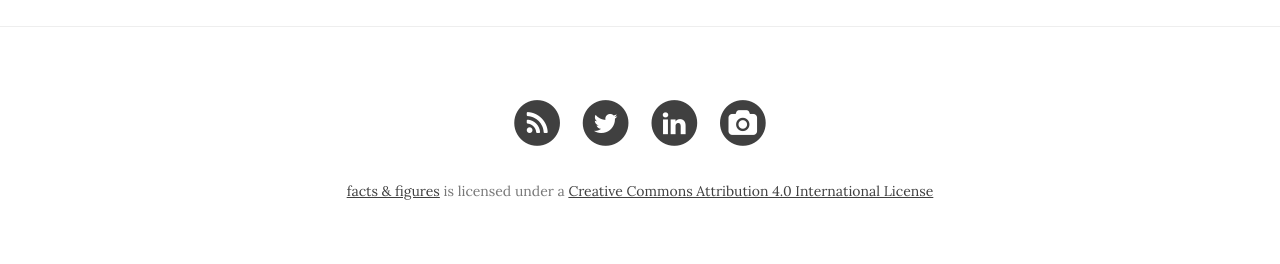
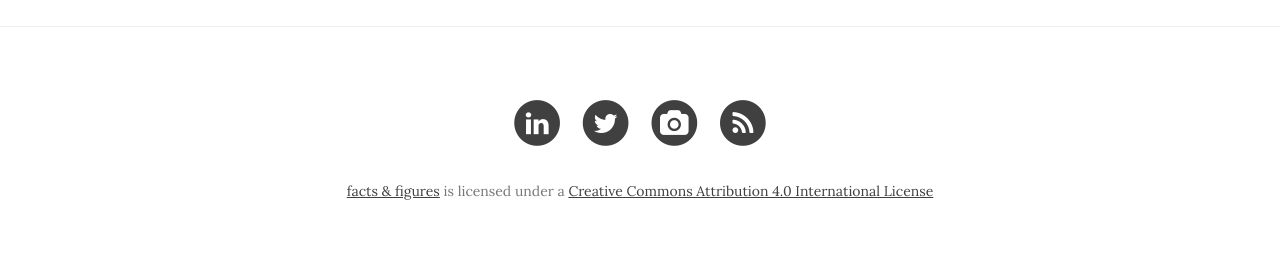
Before and after one commit to jcarlosmayo/jcarlosmayo.github.io, a Jekyll site: the page built from index.html, in a window 1280 px wide. Shown: the part 1042-1306 px from the top of the page. Built offline with Jekyll 4.4.1, drawn with Linux system fonts in a browser that asks for light colours; nearby versions of some CDN libraries; the list of posts is cut into pages by our own code.

Commit message:
Update footer.html

```diff
--- a/_includes/footer.html
+++ b/_includes/footer.html
@@ -4,14 +4,18 @@
         <div class="row">
             <div class="col-lg-8 col-lg-offset-2 col-md-10 col-md-offset-1">
                 <ul class="list-inline text-center">
+
+		    <!-- LINKEDIN added manually -->
                     <li>
-                        <a target="_blank" href="{{ "/feed.xml" | prepend: site.baseurl }}">
+                        <a target="_blank" href="https://www.linkedin.com/in/{{ site.github_username }}">
                             <span class="fa-stack fa-lg">
                                 <i class="fa fa-circle fa-stack-2x"></i>
-                                <i class="fa fa-rss fa-stack-1x fa-inverse"></i>
+                                <i class="fa fa-linkedin fa-stack-1x fa-inverse"></i>
                             </span>
                         </a>
                     </li>
+
+                    <!-- TWITTER -->
                     {% if site.twitter_username %}
                     <li>
                         <a target="_blank" href="https://twitter.com/{{ site.twitter_username }}">
@@ -46,22 +52,23 @@
                     </li>
                     {% endif %}
                     -->
-					<!-- Linkedin added manually -->
-                    <li>
-                        <a target="_blank" href="https://www.linkedin.com/in/{{ site.github_username }}">
-                            <span class="fa-stack fa-lg">
-                                <i class="fa fa-circle fa-stack-2x"></i>
-                                <i class="fa fa-linkedin fa-stack-1x fa-inverse"></i>
-                            </span>
-                        </a>
-                    </li>
 
-                    <!-- Photography site added manually -->
+                    <!-- PHOTOGRAPHY site added manually -->
                     <li>
                         <a target="_blank" href="http://www.juancarlosmayo.com">
                             <span class="fa-stack fa-lg">
                                 <i class="fa fa-circle fa-stack-2x"></i>
                                 <i class="fa fa-camera fa-stack-1x fa-inverse"></i>
+                            </span>
+                        </a>
+                    </li>
+
+                    <!-- RSS FEED -->
+                    <li>
+                        <a target="_blank" href="{{ "/feed.xml" | prepend: site.baseurl }}">
+                            <span class="fa-stack fa-lg">
+                                <i class="fa fa-circle fa-stack-2x"></i>
+                                <i class="fa fa-rss fa-stack-1x fa-inverse"></i>
                             </span>
                         </a>
                     </li>
```
Also changed, not shown: other parts of _includes/footer.html (+4 -2 lines).
